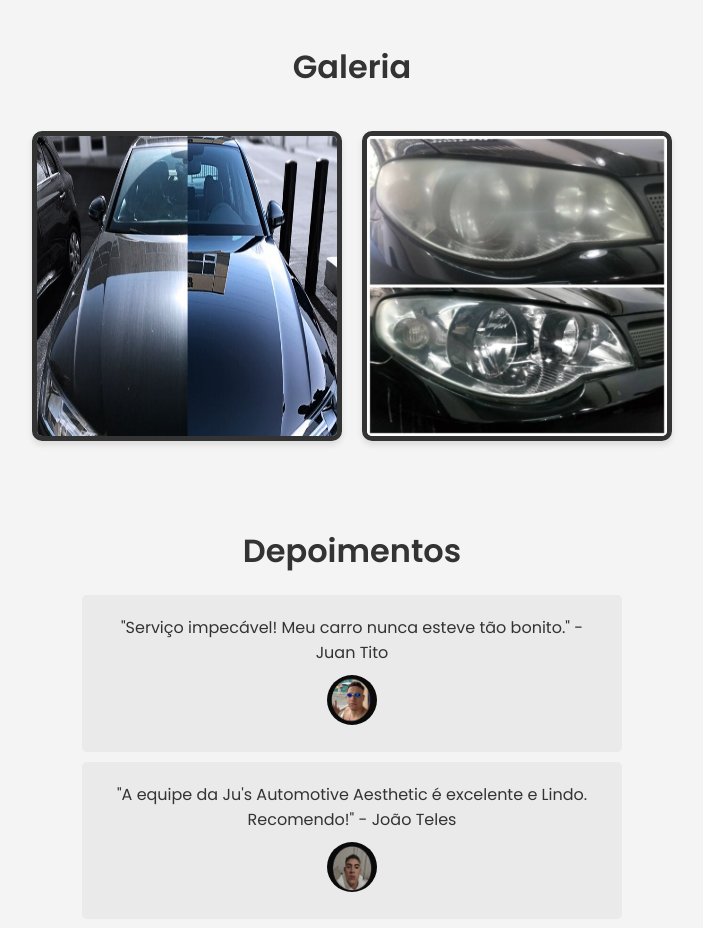
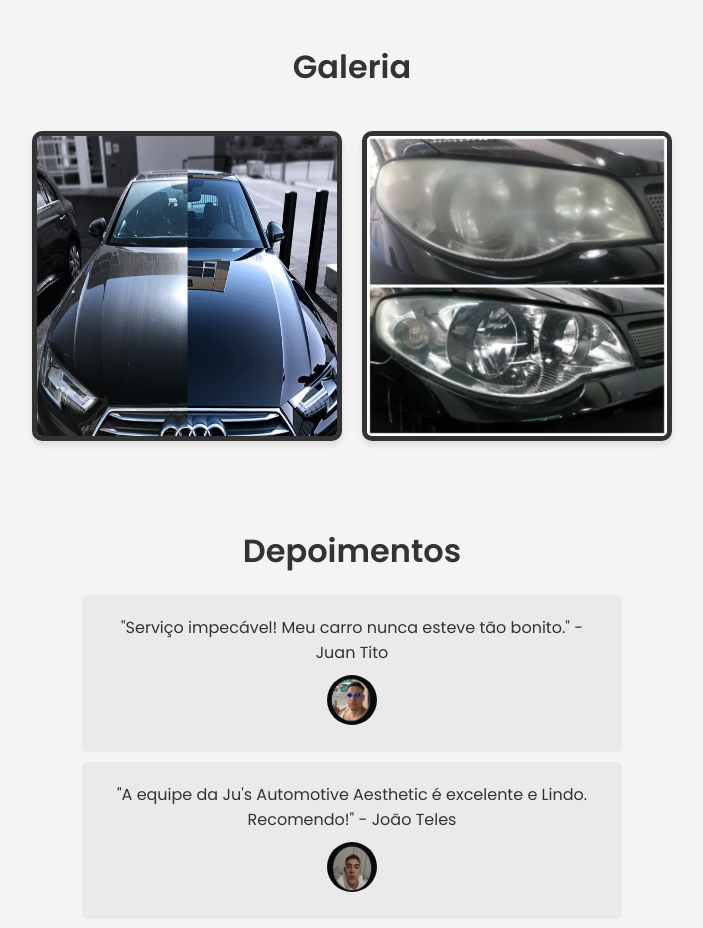
Before and after one commit to Junior-Ro/Ju-s, a plain HTML site: page index.html in a window 1280 px wide. Shown: the part 2760-3688 px from the top of the page, without its empty margins (288-991 px from the left). Drawn offline with Linux system fonts and the light colour scheme.

Commit message:
Update index.html

```diff
--- a/index.html
+++ b/index.html
@@ -218,7 +218,7 @@ Seja para dar aquele brilho extra, proteger a pintura ou restaurar a beleza do i
     <section id="gallery" class="container gallery">
         <h2>Galeria</h2>
         <div class="gallery-images">
-            <img src="car11.jpeg" alt="Carro antes e depois do polimento">
+            <img src="peloamordedeusfunciona.jpg" alt="Carro antes e depois do polimento">
             <img src="car2.jpg" alt="Faróis restaurados">
         </div>
     </section>
```
